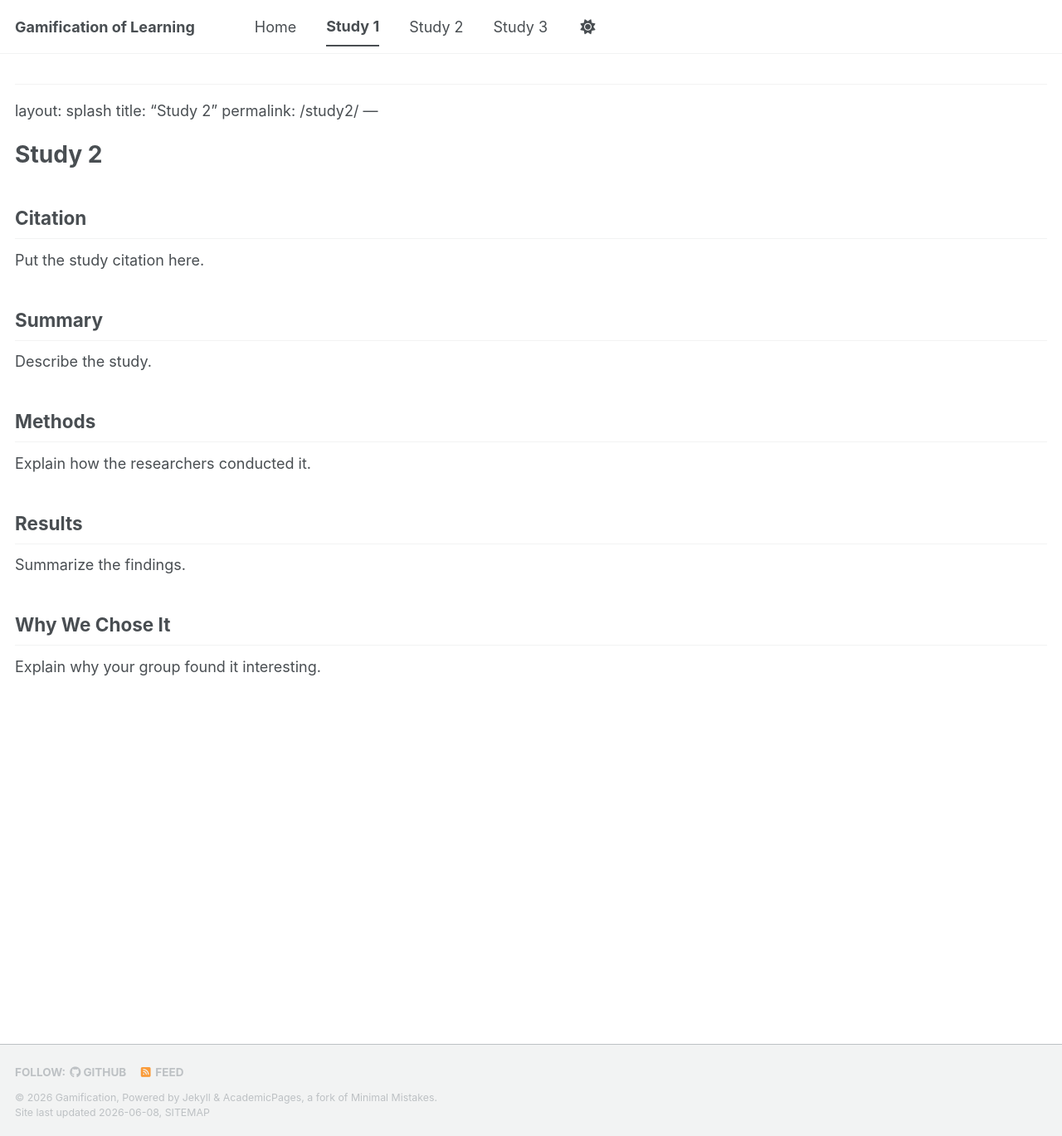
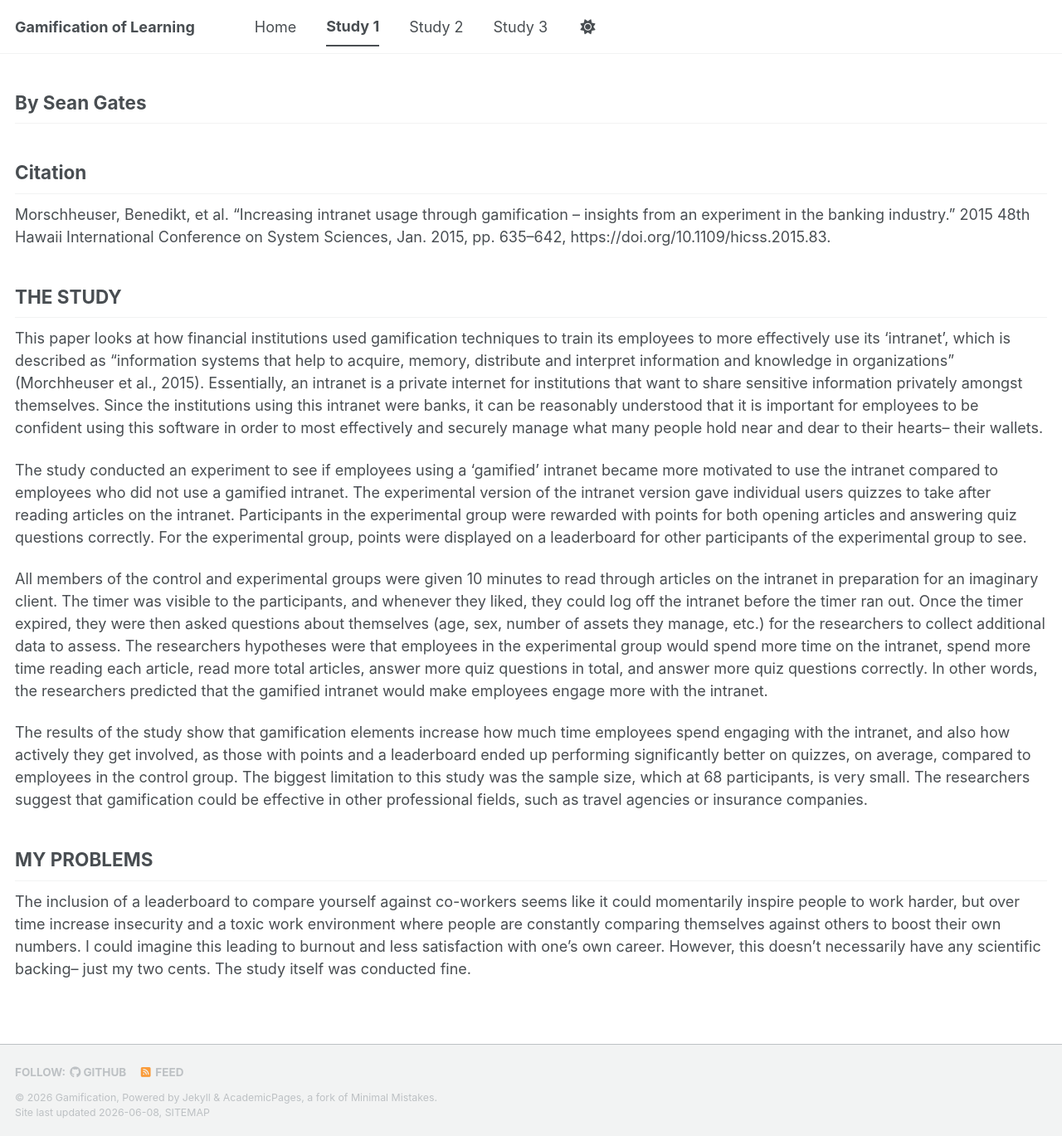
Before and after one commit to gutesy/gamification, a Jekyll site: the page built from _pages/study1.md, in a window 1280 px wide and 1369 px high. Shown: the whole window at 83% size. Built offline with Jekyll 4.4.1, drawn with Linux system fonts in a browser that asks for light colours; a script bundle is joined from its source files by our own code; library files that are not in the unit come from our copies.

Commit message:
Update study1.md

```diff
--- a/_pages/study1.md
+++ b/_pages/study1.md
@@ -4,30 +4,23 @@ title: "Study 1"
 permalink: /study1/
 ---
 
----
-layout: splash
-title: "Study 2"
-permalink: /study2/
----
+By Sean Gates
+-
 
-# Study 2
+Citation
+-
+Morschheuser, Benedikt, et al. “Increasing intranet usage through gamification -- insights from an experiment in the banking industry.” 2015 48th Hawaii International Conference on System Sciences, Jan. 2015, pp. 635–642, https://doi.org/10.1109/hicss.2015.83.
 
-## Citation
+THE STUDY
+-
+This paper looks at how financial institutions used gamification techniques to train its employees to more effectively use its ‘intranet’, which is described as “information systems that help to acquire, memory, distribute and interpret information and knowledge in organizations” (Morchheuser et al., 2015). Essentially, an intranet is a private internet for institutions that want to share sensitive information privately amongst themselves. Since the institutions using this intranet were banks, it can be reasonably understood that it is important for employees to be confident using this software in order to most effectively and securely manage what many people hold near and dear to their hearts– their wallets.
 
-Put the study citation here.
+The study conducted an experiment to see if employees using a ‘gamified’ intranet became more motivated to use the intranet compared to employees who did not use a gamified intranet. The experimental version of the intranet version gave individual users quizzes to take after reading articles on the intranet. Participants in the experimental group were rewarded with points for both opening articles and answering quiz questions correctly. For the experimental group, points were displayed on a leaderboard for other participants of the experimental group to see.
 
-## Summary
+All members of the control and experimental groups were given 10 minutes to read through articles on the intranet in preparation for an imaginary client. The timer was visible to the participants, and whenever they liked, they could log off the intranet before the timer ran out. Once the timer expired, they were then asked questions about themselves (age, sex, number of assets they manage, etc.) for the researchers to collect additional data to assess. The researchers hypotheses were that employees in the experimental group would spend more time on the intranet, spend more time reading each article, read more total articles, answer more quiz questions in total, and answer more quiz questions correctly. In other words, the researchers predicted that the gamified intranet would make employees engage more with the intranet.
 
-Describe the study.
+The results of the study show that gamification elements increase how much time employees spend engaging with the intranet, and also how actively they get involved, as those with points and a leaderboard ended up performing significantly better on quizzes, on average, compared to employees in the control group. The biggest limitation to this study was the sample size, which at 68 participants, is very small. The researchers suggest that gamification could be effective in other professional fields, such as travel agencies or insurance companies.
 
-## Methods
-
-Explain how the researchers conducted it.
-
-## Results
-
-Summarize the findings.
-
-## Why We Chose It
-
-Explain why your group found it interesting.
+MY PROBLEMS
+-
+The inclusion of a leaderboard to compare yourself against co-workers seems like it could momentarily inspire people to work harder, but over time increase insecurity and a toxic work environment where people are constantly comparing themselves against others to boost their own numbers. I could imagine this leading to burnout and less satisfaction with one’s own career. However, this doesn’t necessarily have any scientific backing– just my two cents. The study itself was conducted fine.
```
